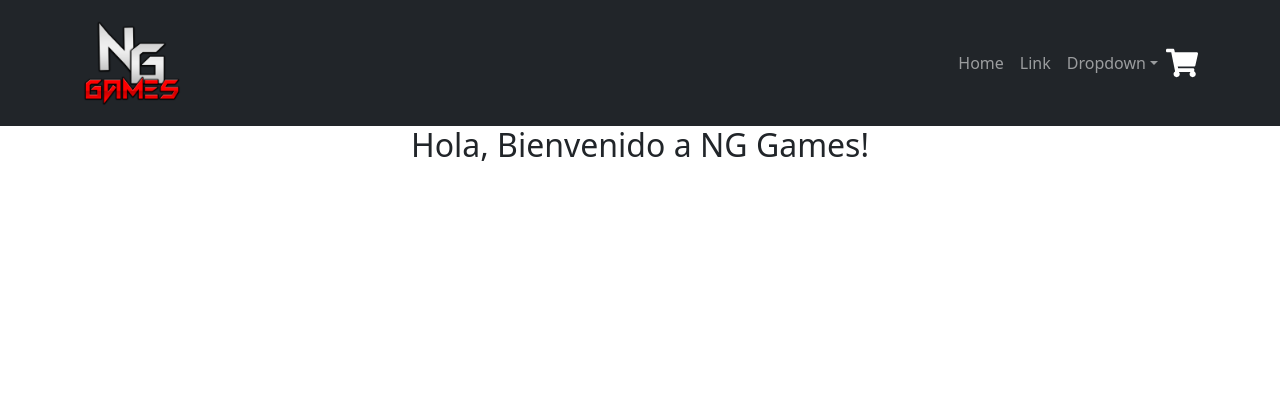
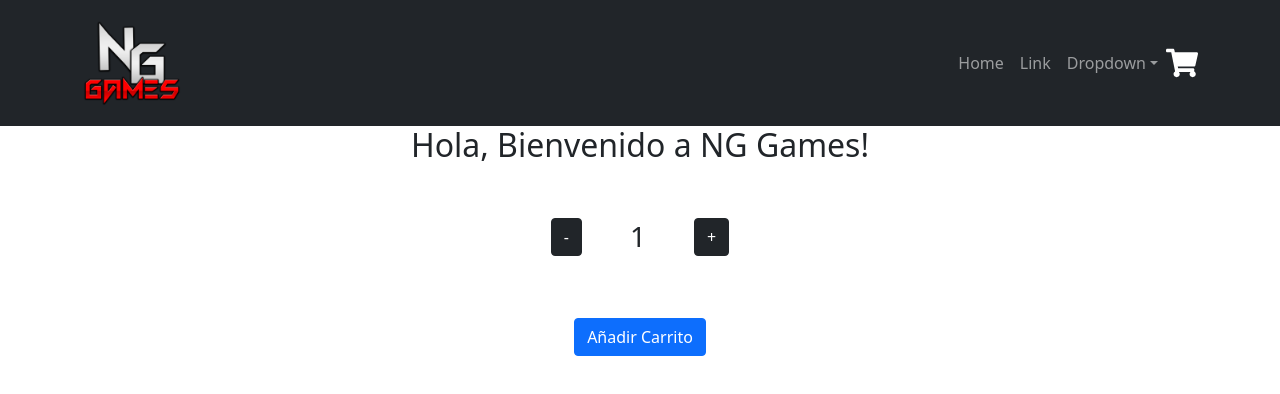
Before and after one commit to Nahuelz08/Proyecto_Ecommerce_React, a React (Vite) app: page / in a window 1280 px wide. Shown: the top 394 px of the page. Built offline with nearby package versions, Linux system fonts and the light colour scheme.

Commit message:
añadido ItemCount

```diff
--- a/src/App.jsx
+++ b/src/App.jsx
@@ -2,12 +2,15 @@ import 'bootstrap/dist/css/bootstrap.min.css';
 import './styles/style.css'
 import NavBar from './components/NavBar/NavBar';
 import ItemListContainer from './components/ItemListContainer/ItemListContainer';
+import ItemCount from './components/ItemListContainer/ItemCount';
 
 function App() {
+
 	return (
 		<div className="App">
 			<NavBar />
 			<ItemListContainer greeting="Hola, Bienvenido a NG Games!" />
+			<ItemCount inicial={1} max={10} />
 		</div>
 	);
 }
--- /dev/null
+++ b/src/components/ItemListContainer/ItemCount.jsx
@@ -0,0 +1,37 @@
+import React, {useState} from 'react'
+
+function ItemCount({inicial, max}) {
+
+    const [value, setValue] = useState(inicial)
+
+    // Sumar, no permite pasar las 10 unidades
+    const btnSumar = () => {
+        value < max ?  setValue(value + 1) : console.log("Stock maximo")
+    }
+
+    // Restar, no permite llegar a 0 unidades
+    const btnRestar = () => {
+        value > inicial ?   setValue(value - 1) : console.log("No puedes añadir 0 productos al carrito")
+    }
+
+    // Agregar al carrito, muestra por consola la cantidad añadida
+    const onAdd = () => {
+        console.log("Agregaste " + value + " al carrito!")
+        setValue(inicial)
+    }
+
+    return (
+        <div>
+            <div className="d-flex justify-content-center align-items-center">
+                <button onClick={btnRestar} className="btn btn-dark">-</button>
+                <h3 className="m-5">{value}</h3>
+                <button onClick={btnSumar} className="btn btn-dark">+</button>
+            </div>
+            <div className="d-flex justify-content-center">
+                <button onClick={onAdd} className="btn btn-primary mt-3">Añadir Carrito</button>
+            </div>
+        </div>
+    )
+}
+
+export default ItemCount
```
